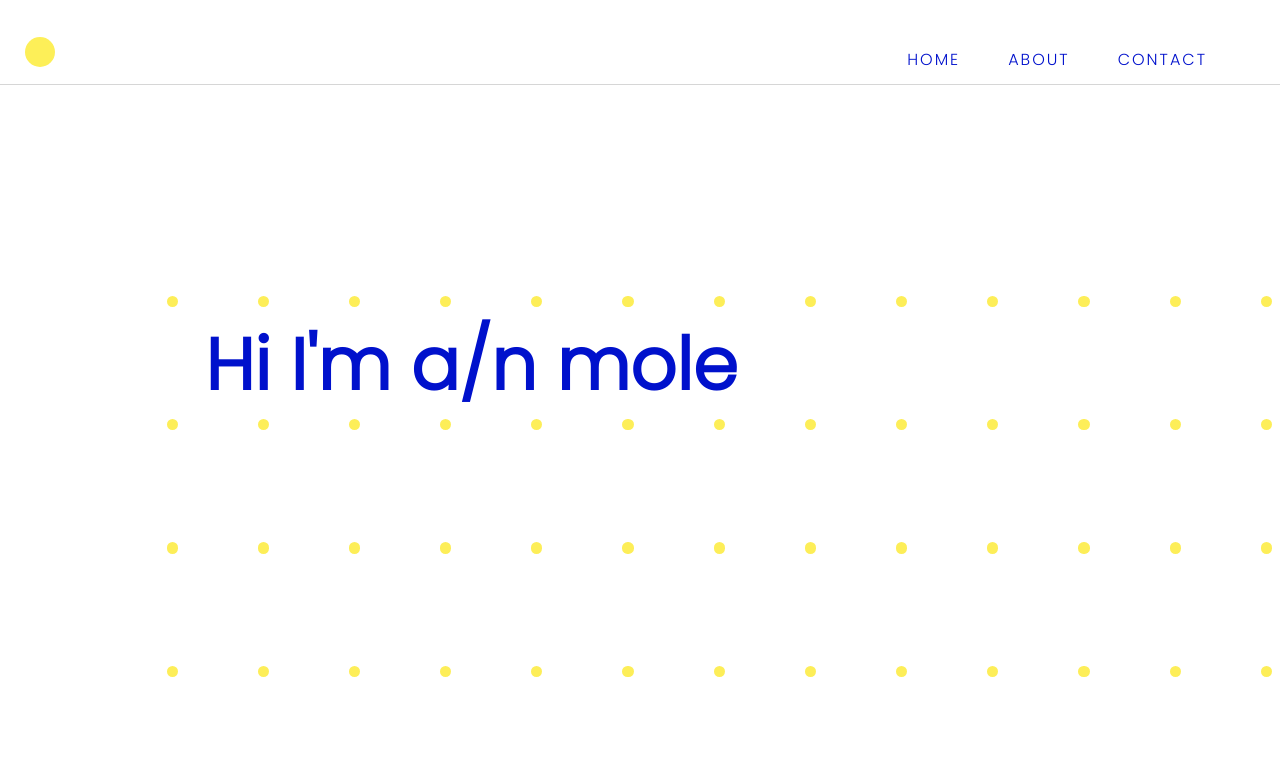
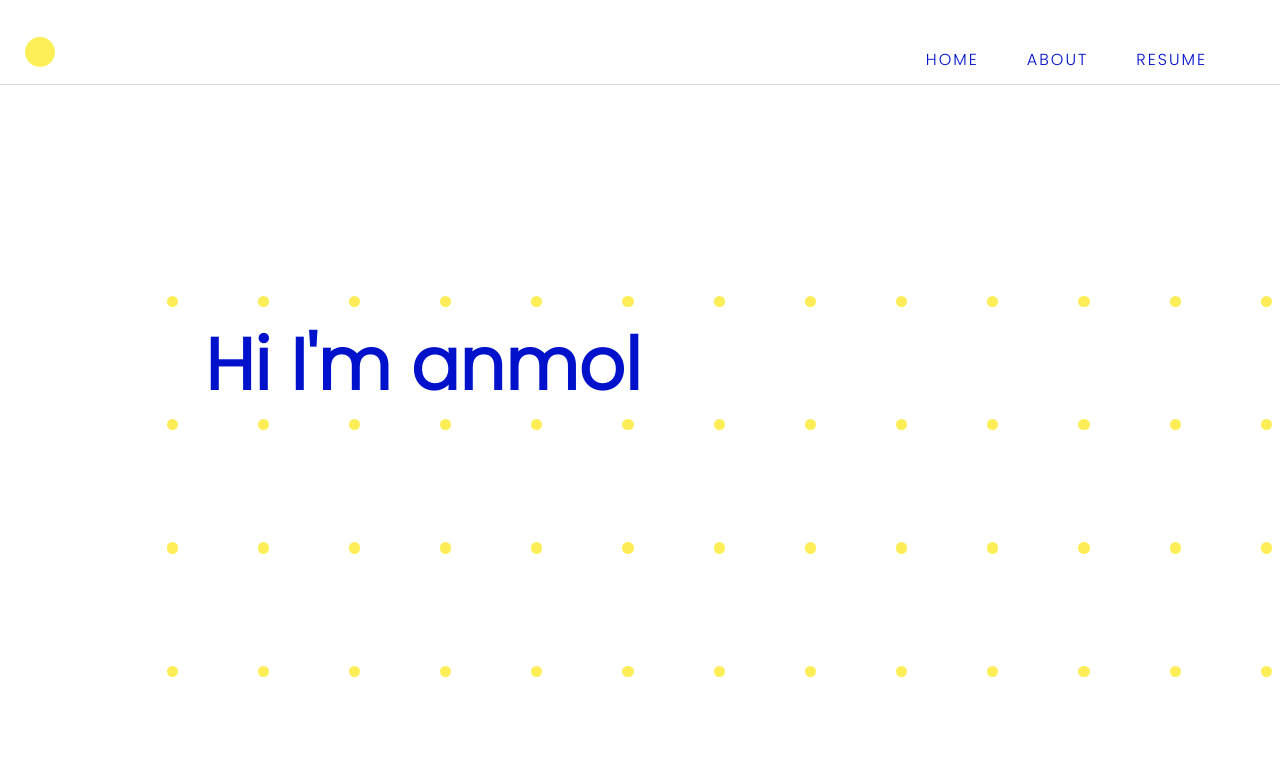
Before and after one commit to hailer24/portfolio, a React (Create React App) app: page / in a window 1280 px wide. Shown: the top 776 px of the page. Built offline with nearby package versions, Linux system fonts and the light colour scheme; a web font is replaced by a local one.

Commit message:
changing styles

```diff
--- a/src/components/footer.js
+++ b/src/components/footer.js
@@ -18,14 +18,14 @@ const Footer = () => {
           </div>
           <div className="resume">
             <h4>Take a look at my resume</h4>
-            resume.pdf
+            <a href="assets/Anmol.pdf">Resume</a>
           </div>
         </div>
-        <div className="copy">made by mole</div>
         <div className="socials">
           <span className="linkedin">linkedin</span>{" "}
           <span className="gihub">github</span>
         </div>
+        <div className="copy">made by mole</div>
       </div>
     </div>
   );
--- a/src/components/hero.js
+++ b/src/components/hero.js
@@ -18,9 +18,7 @@ const Hero = () => {
         col={16}
       />
       <div className="container">
-        <h2>
-          Hi I'm <span>a/n</span> mol<span>e</span>
-        </h2>
+        <h2>Hi I'm anmol</h2>
         <br></br>
         <div className="addName">
           {/* {<h2>
--- a/src/components/navbar.js
+++ b/src/components/navbar.js
@@ -19,7 +19,9 @@ const Navbar = () => {
             </li>
             <li className="nav-item">
               <a href="/" className="mole">
-                <h6 className="nav-item">Contact</h6>
+                <h6 className="nav-item">
+                  <a href="assets/Anmol.pdf">Resume</a>
+                </h6>
               </a>
             </li>
           </ul>
--- a/src/styles/home.css
+++ b/src/styles/home.css
@@ -299,7 +299,15 @@ h6 {
     padding: none;
     margin: none;
   }
-  h4 {
-    align-items: flex-start;
+  .navbar {
+    display: none;
+  }
+  .wrap {
+    grid-template-columns: 1fr;
+    align-items: center;
+  }
+  .copy,
+  .socials {
+    margin: auto;
   }
 }
```
Also changed, not shown: 1 other file (tests, documents, lock files or other folders).
